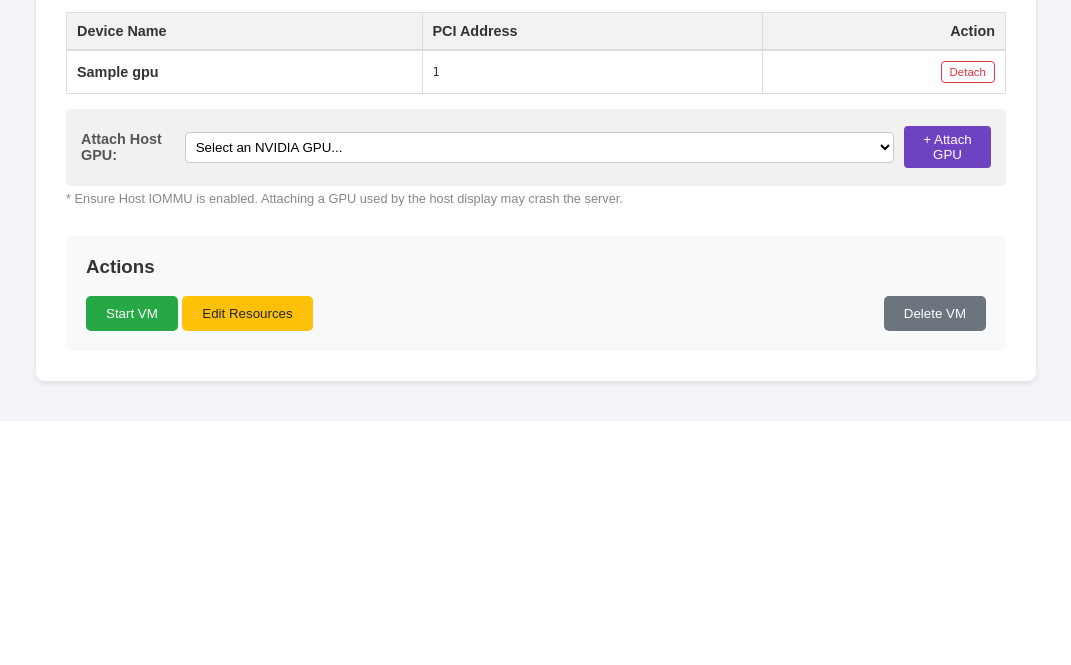
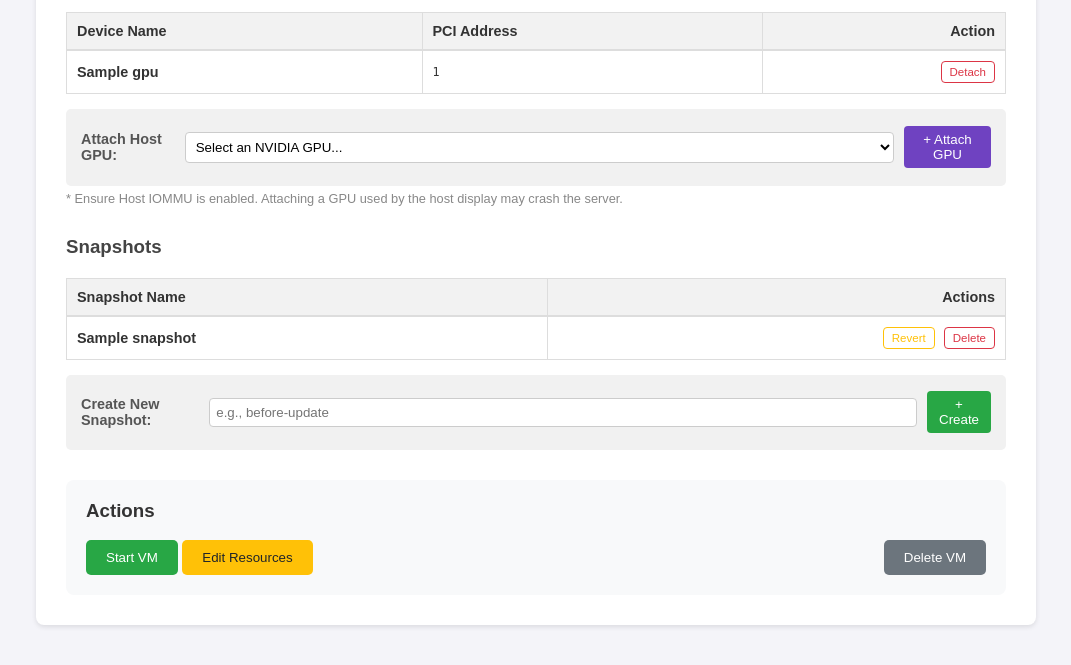
Before and after one commit to zeshaq/vm-manager, a Flask app: template templates/view.html in a window 1280 px wide. Shown: the part 1280-1945 px from the top of the page, without its empty margins (104-1175 px from the left). Before the commit the page ends 1667 px from the top, so only its background shows below. Run offline with Flask 3, Linux system fonts and the light colour scheme; the visitor is signed in with stand-in values (Sample User, id 1); the template is opened without the code that fills it: most values are stand-ins (such as "Sample title", 1, 10 or a date in 2020).

Commit message:
vm snapshot added

```diff
--- a/templates/view.html
+++ b/templates/view.html
@@ -250,6 +250,50 @@
         </div>
     </div>
 
+    <!-- Snapshot Management -->
+    <div style="margin-bottom: 30px;">
+        <h3 style="color: #444;">Snapshots</h3>
+        <table style="width: 100%; border-collapse: collapse; font-size: 0.9em; border: 1px solid #eee;">
+            <thead style="background: #f8f9fa;">
+                <tr>
+                    <th style="padding:10px; border-bottom:2px solid #ddd; text-align:left;">Snapshot Name</th>
+                    <th style="padding:10px; border-bottom:2px solid #ddd; text-align:right;">Actions</th>
+                </tr>
+            </thead>
+            <tbody>
+                {% for snapshot in vm.snapshots %}
+                <tr style="border-bottom: 1px solid #eee;">
+                    <td style="padding: 10px;"><strong>{{ snapshot.name }}</strong></td>
+                    <td style="padding: 10px; text-align: right;">
+                        <form action="{{ url_for('listing.revert_snapshot', uuid=vm.uuid) }}" method="POST" style="display:inline;">
+                            <input type="hidden" name="snapshot_name" value="{{ snapshot.name }}">
+                            <button type="submit" onclick="return confirm('Revert to this snapshot? The current state will be lost.')"
+                                    style="background:transparent; color:#ffc107; border:1px solid #ffc107; padding:4px 8px; border-radius:4px; font-size:0.8em; cursor:pointer;">
+                                Revert
+                            </button>
+                        </form>
+                        <form action="{{ url_for('listing.delete_snapshot', uuid=vm.uuid) }}" method="POST" style="display:inline; margin-left: 5px;">
+                            <input type="hidden" name="snapshot_name" value="{{ snapshot.name }}">
+                            <button type="submit" onclick="return confirm('Delete this snapshot permanently?')"
+                                    style="background:transparent; color:#dc3545; border:1px solid #dc3545; padding:4px 8px; border-radius:4px; font-size:0.8em; cursor:pointer;">
+                                Delete
+                            </button>
+                        </form>
+                    </td>
+                </tr>
+                {% else %}
+                <tr><td colspan="2" style="text-align:center; padding:15px; color:#777;">No snapshots found</td></tr>
+                {% endfor %}
+            </tbody>
+        </table>
+
+        <form action="{{ url_for('listing.create_snapshot', uuid=vm.uuid) }}" method="POST" style="background:#f1f1f1; padding:15px; margin-top:15px; border-radius:5px; display:flex; align-items:center; gap:10px;">
+            <strong style="color:#555; font-size:0.9em;">Create New Snapshot:</strong>
+            <input type="text" name="snapshot_name" placeholder="e.g., before-update" required style="padding:6px; border:1px solid #ccc; border-radius:4px; flex-grow:1;">
+            <button type="submit" style="background:#28a745; color:white; border:none; padding:6px 12px; border-radius:4px; cursor:pointer;">+ Create</button>
+        </form>
+    </div>
+
     <div style="background: #f8f9fa; padding: 20px; border-radius: 8px;">
         <h3 style="margin-top: 0;">Actions</h3>
         {% if vm.state_code == 1 %}
```
Also changed, not shown: views/listing.py (+55 -2 lines).
